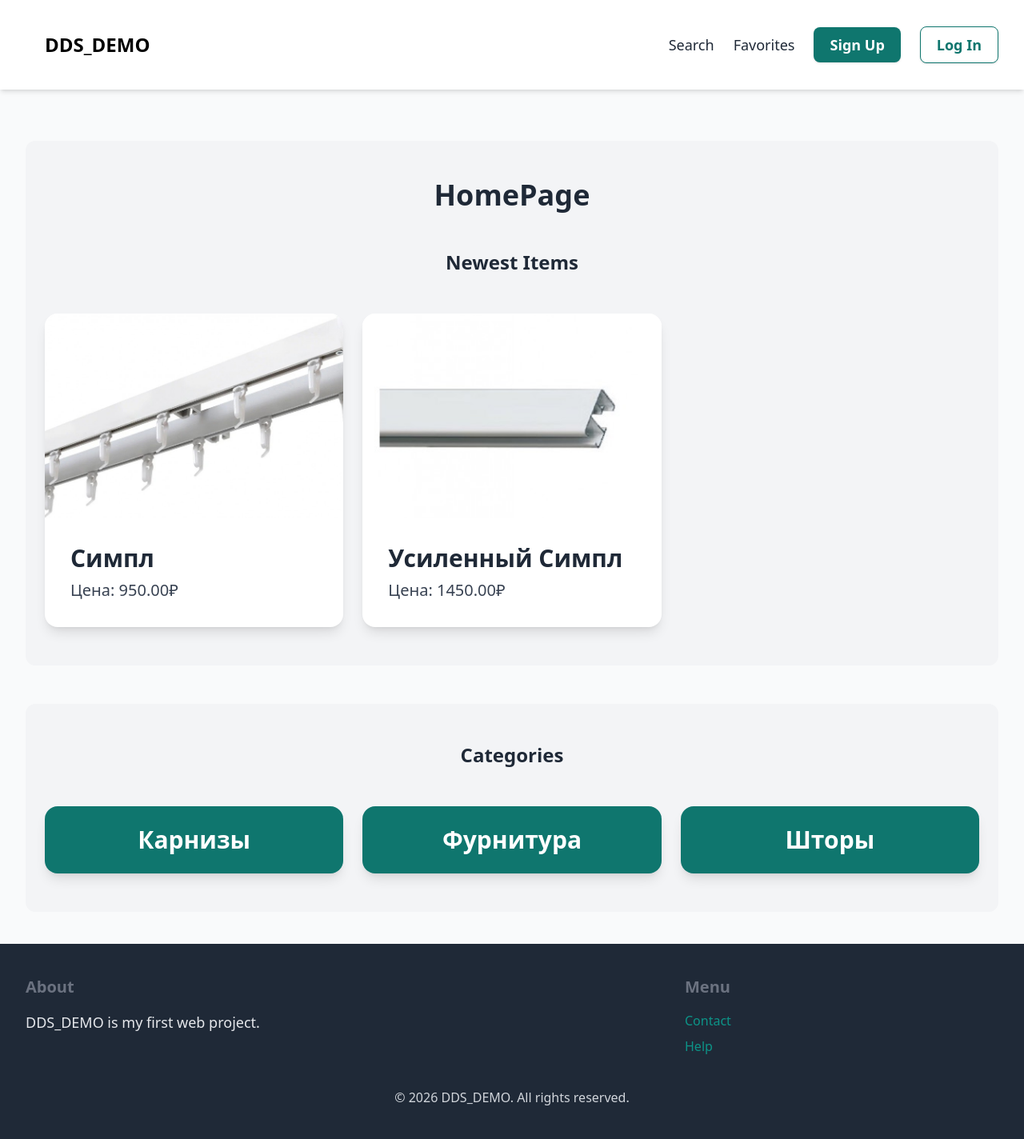
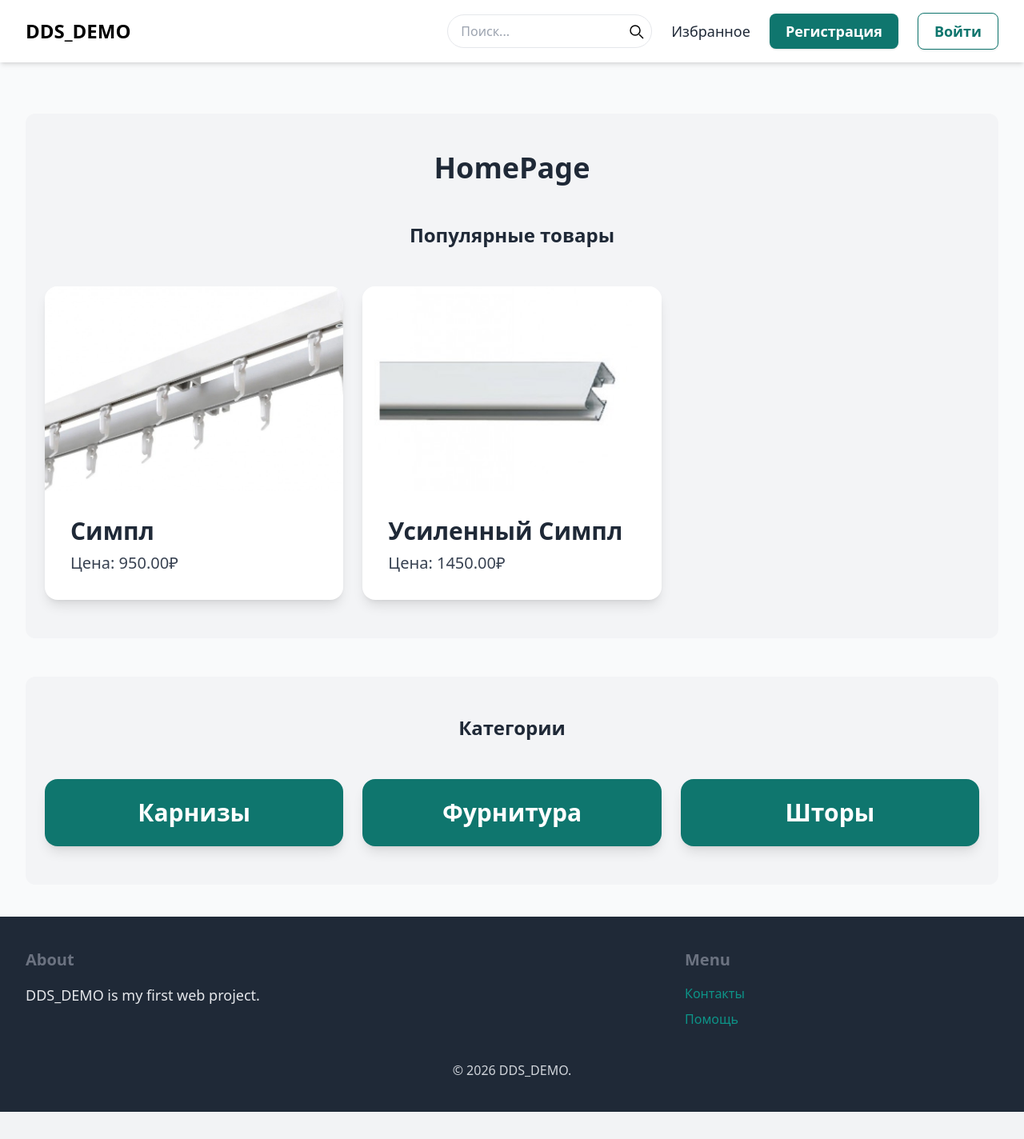
Before and after one commit to shrp42/DDS_DEMO, a Django app: page / in a window 1280 px wide. Shown: the whole page at 80% size. After the commit the page ends 1390 px from the top, so only its background shows below. Run offline with Django 5.2, Linux system fonts and the light colour scheme; data comes from the database, SQL or seed files in the repository; both versions use the stored data as it was after the commit; some libraries are stand-ins or nearby versions.

Commit message:
Изменил базовый html и добавил небольшие изменения

```diff
--- a/core/templates/core/base.html
+++ b/core/templates/core/base.html
@@ -10,14 +10,54 @@
 
     <!-- Navbar -->
     <nav class="bg-white shadow-md py-4 px-8 flex justify-between items-center">
-        <a href="/" class="text-2xl font-bold text-black hover:scale-105 transition duration-300 ease-in-out p-6">DDS_DEMO</a>
-        <div class="space-x-4 md:space-x-6 flex items-center">
-            <a href="#" class="text-lg font-medium hover:text-teal-700 transition">Search</a>
-            <a href="#" class="text-lg font-medium hover:text-teal-700 transition">Favorites</a>
-            <a href="#" class="px-5 py-2 text-lg font-semibold bg-teal-700 text-white rounded-lg shadow hover:bg-teal-900 transition">Sign Up</a>
-            <a href="#" class="px-5 py-2 text-lg font-semibold bg-white border border-teal-700 text-teal-700 rounded-lg shadow hover:bg-teal-700 hover:text-white transition">Log In</a>
+
+    <!-- Логотип -->
+    <a href="/" class="text-2xl font-bold text-black hover:scale-105 transition duration-300 ease-in-out">
+        DDS_DEMO
+    </a>
+
+        <!-- Правая часть -->
+        <div class="flex items-center gap-6">
+
+            <!-- Поиск -->
+            <form method="get" action="/" class="relative">
+                <input
+                    type="text"
+                    name="query"
+                    placeholder="Поиск..."
+                    class="w-64 px-4 py-2 border rounded-full focus:outline-none focus:ring-2 focus:ring-teal-700"
+                >
+                <button type="submit" class="absolute right-2 top-1/2 -translate-y-1/2 text-black hover:text-teal-700">
+                   <svg xmlns="http://www.w3.org/2000/svg"
+                         class="w-6 h-6 text-black hover:text-teal-700 transition"
+                         fill="none"
+                         viewBox="0 0 24 24"
+                         stroke="currentColor">
+                        <circle cx="11" cy="11" r="6" stroke-width="1.5"/>
+                        <line x1="16" y1="16" x2="21" y2="21" stroke-width="1.5"/>
+                    </svg>
+
+                </button>
+            </form>
+
+            <!-- Избранное -->
+            <a href="#" class="text-lg font-medium hover:text-teal-700 transition">
+                Избранное
+            </a>
+
+            <!-- Регистрация -->
+            <a href="#" class="px-5 py-2 text-lg font-semibold bg-teal-700 text-white rounded-lg shadow hover:bg-teal-900 transition">
+                Регистрация
+            </a>
+
+            <!-- Вход -->
+            <a href="#" class="px-5 py-2 text-lg font-semibold bg-white border border-teal-700 text-teal-700 rounded-lg shadow hover:bg-teal-700 hover:text-white transition">
+                Войти
+            </a>
+
         </div>
     </nav>
+
 
     <!-- Main content -->
     <main class="px-8 py-10 max-w-7xl mx-auto">
@@ -35,12 +75,12 @@
             <div class="md:w-1/3">
                 <h3 class="text-xl font-semibold text-gray-500 mb-4">Menu</h3>
                 <ul class="space-y-2">
-                    <li><a href="{% url 'contact' %}" class="text-teal-600 hover:text-teal-900 transition">Contact</a></li>
-                    <li><a href="#" class="text-teal-600 hover:text-teal-900 transition">Help</a></li>
+                    <li><a href="{% url 'contact' %}" class="text-teal-600 hover:text-teal-900 transition">Контакты</a></li>
+                    <li><a href="#" class="text-teal-600 hover:text-teal-900 transition">Помощь</a></li>
                 </ul>
             </div>
         </div>
-        <p class="mt-10 text-center text-gray-300">&copy; 2026 DDS_DEMO. All rights reserved.</p>
+        <p class="mt-10 text-center text-gray-300">&copy; 2026 DDS_DEMO.</p>
     </footer>
 
 </body>
--- a/core/templates/core/index.html
+++ b/core/templates/core/index.html
@@ -5,7 +5,7 @@
 {% block content %}
 <div class="mt-6 px-6 py-12 bg-gray-100 rounded-xl">
     <h2 class="mb-12 text-4xl text-center font-bold">HomePage</h2>
-    <h2 class="mb-12 text-2xl text-center font-bold">Newest Items</h2>
+    <h2 class="mb-12 text-2xl text-center font-bold">Популярные товары</h2>
 
     <div class="grid grid-cols-3 gap-6">
         {% for item in items %}
@@ -26,20 +26,20 @@
                 </a>
             </div>
         {% empty %}
-            <p class="col-span-3 text-center text-gray-500">No items available.</p>
+            <p class="col-span-3 text-center text-gray-500">Нет выбранного товара.</p>
         {% endfor %}
     </div>
 </div>
 
 <div class="mt-12 px-6 py-12 bg-gray-100 rounded-xl">
-    <h2 class="mb-12 text-2xl text-center font-bold">Categories</h2>
+    <h2 class="mb-12 text-2xl text-center font-bold">Категории</h2>
     <div class="grid grid-cols-3 gap-6">
         {% for category in categories %}
             <div class="bg-teal-700 rounded-2xl overflow-hidden shadow-lg transform hover:scale-105 hover:bg-teal-800 transition duration-300 ease-in-out p-6 flex items-center justify-center">
                 <h2 class="text-3xl font-semibold mb-0 text-white">{{ category.name }}</h2>
             </div>
         {% empty %}
-            <p class="col-span-3 text-center text-white">No categories available.</p>
+            <p class="col-span-3 text-center text-white">Нет выбранной категории.</p>
         {% endfor %}
     </div>
 </div>
--- a/item/views.py
+++ b/item/views.py
@@ -1,3 +1,4 @@
 from django.shortcuts import render
 
-# Create your views here.
+def detail(request, pk):
+    item = get_objects_or_404(Item, pk=pk)
```
Also changed, not shown: db.sqlite3.
